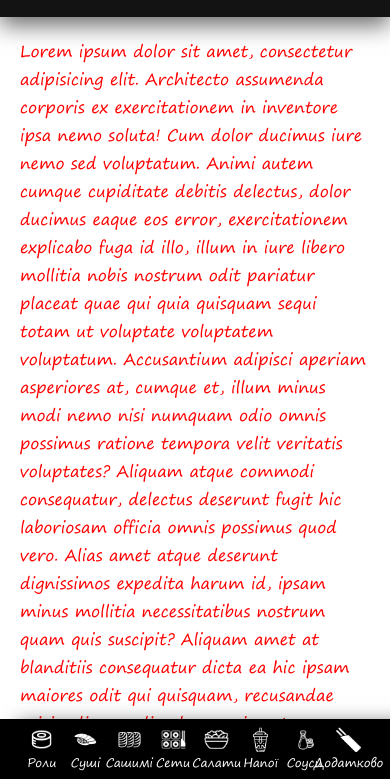
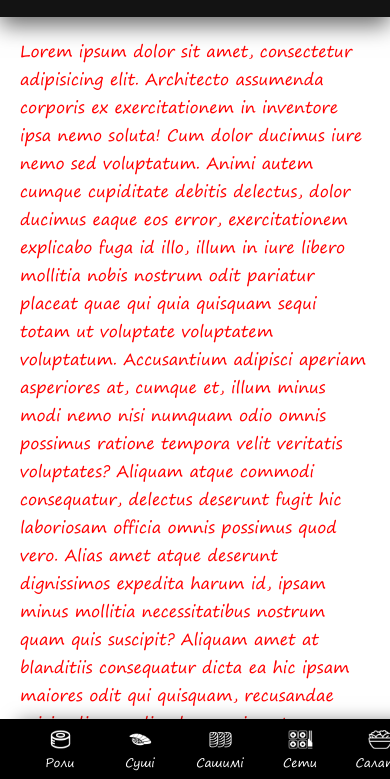
Before and after one commit to dr0n508/sushi, a website: page app/index.html in a window 390 px wide. Shown: the part 63-842 px from the top of the page. Drawn offline with Linux system fonts and the light colour scheme; a web font is replaced by a local one.

Commit message:
add scroll to bottom menu

```diff
--- a/app/scss/_categories.scss
+++ b/app/scss/_categories.scss
@@ -93,14 +93,13 @@
   }
   @media only screen and (max-width: 768px) {
     .categories {
+      overflow-x: auto;
       .categories-link {
+        flex-basis: 80px;
+        flex-shrink: 0;
         a {
           .categories-title {
             font-size: 12px;
-          }
-          img {
-            //width: 25px;
-            //height: 25px;
           }
         }
       }
```
Also changed, not shown: app/css/main.min.css, 1 other file.
